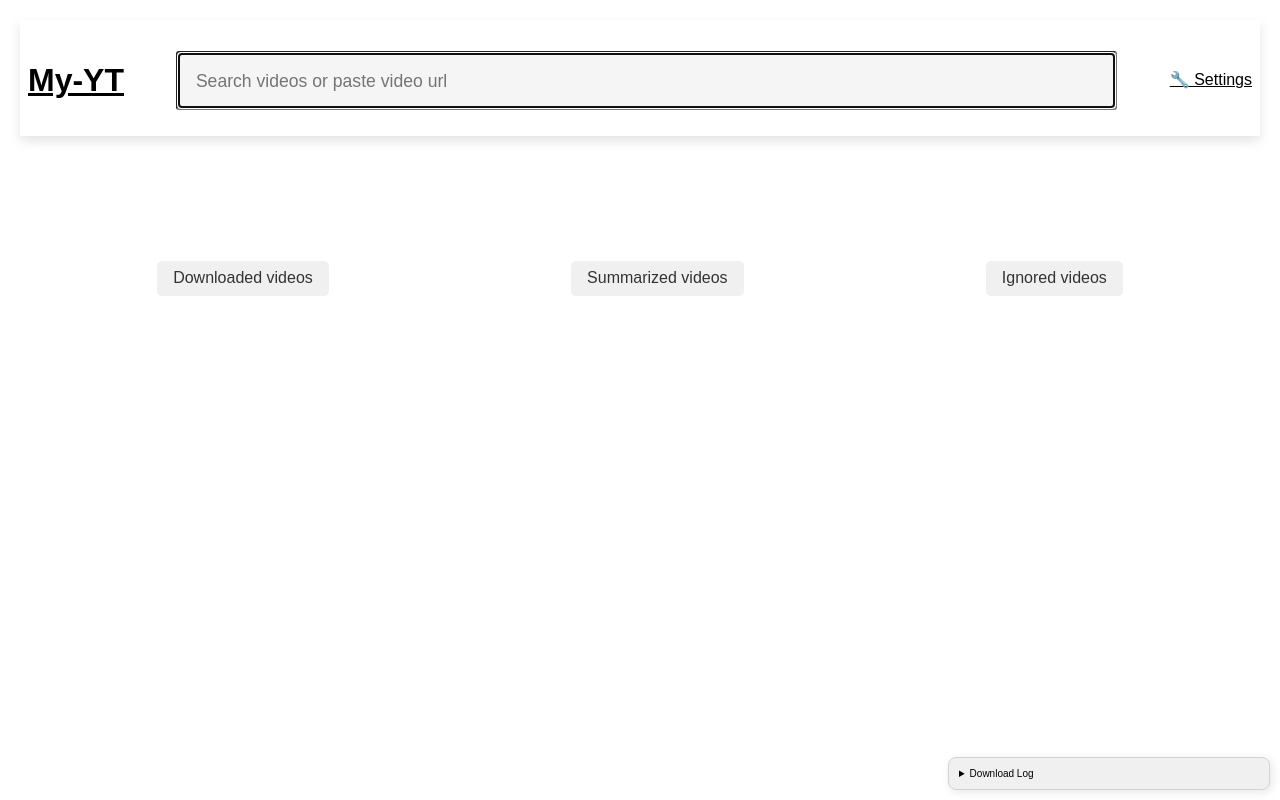
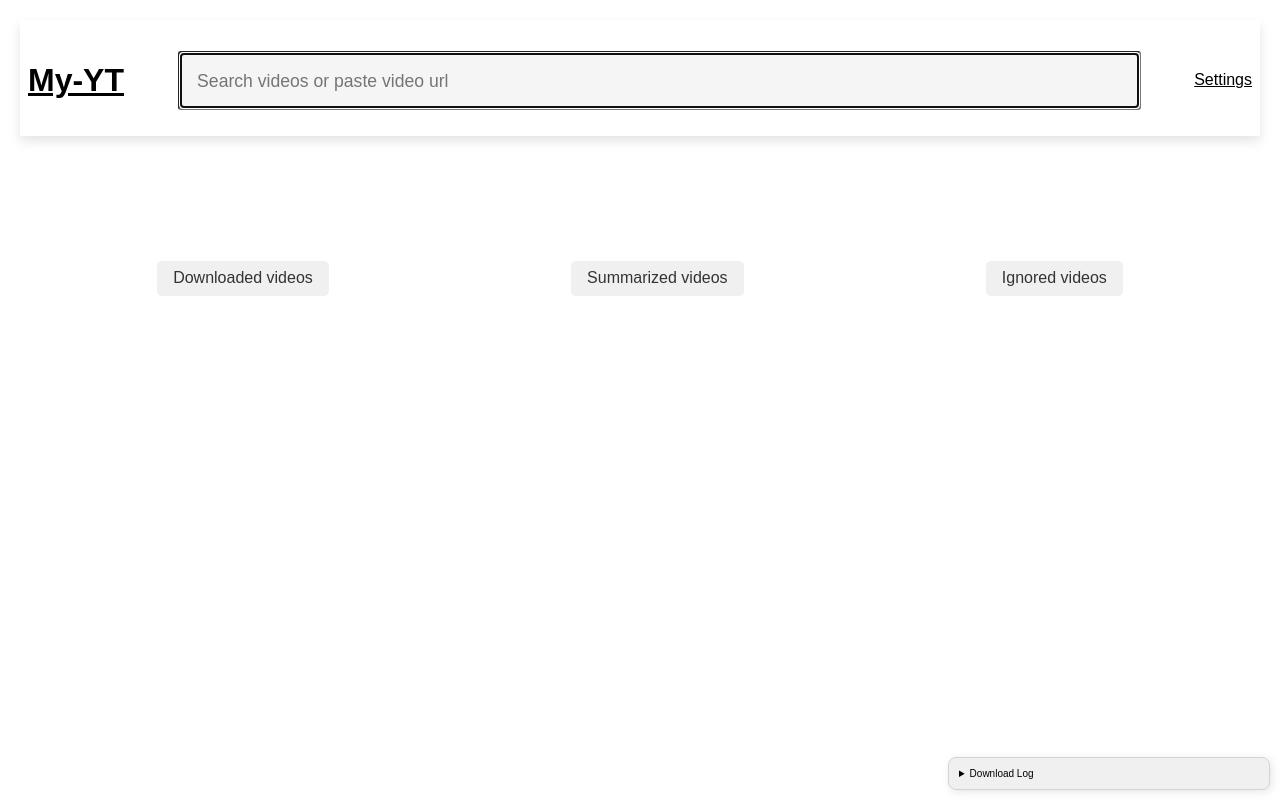
Before and after one commit to tahsin2627/my-yt, a website with bundled scripts: page client/index.html in a window 1280 px wide. Built offline with nearby package versions, Linux system fonts and the light colour scheme; no server answers; files whose address does not match are found by name.

Commit message:
style: remove settings icon

```diff
--- a/client/index.html
+++ b/client/index.html
@@ -12,7 +12,7 @@
     <div class="flex space-between">
       <h1><a href="/">My-YT</a></h1>
       <search-videos></search-videos>
-      <a href="/settings">🔧 Settings</a>
+      <a href="/settings">Settings</a>
     </div>
     <channels-list></channels-list>
   </header>
```
